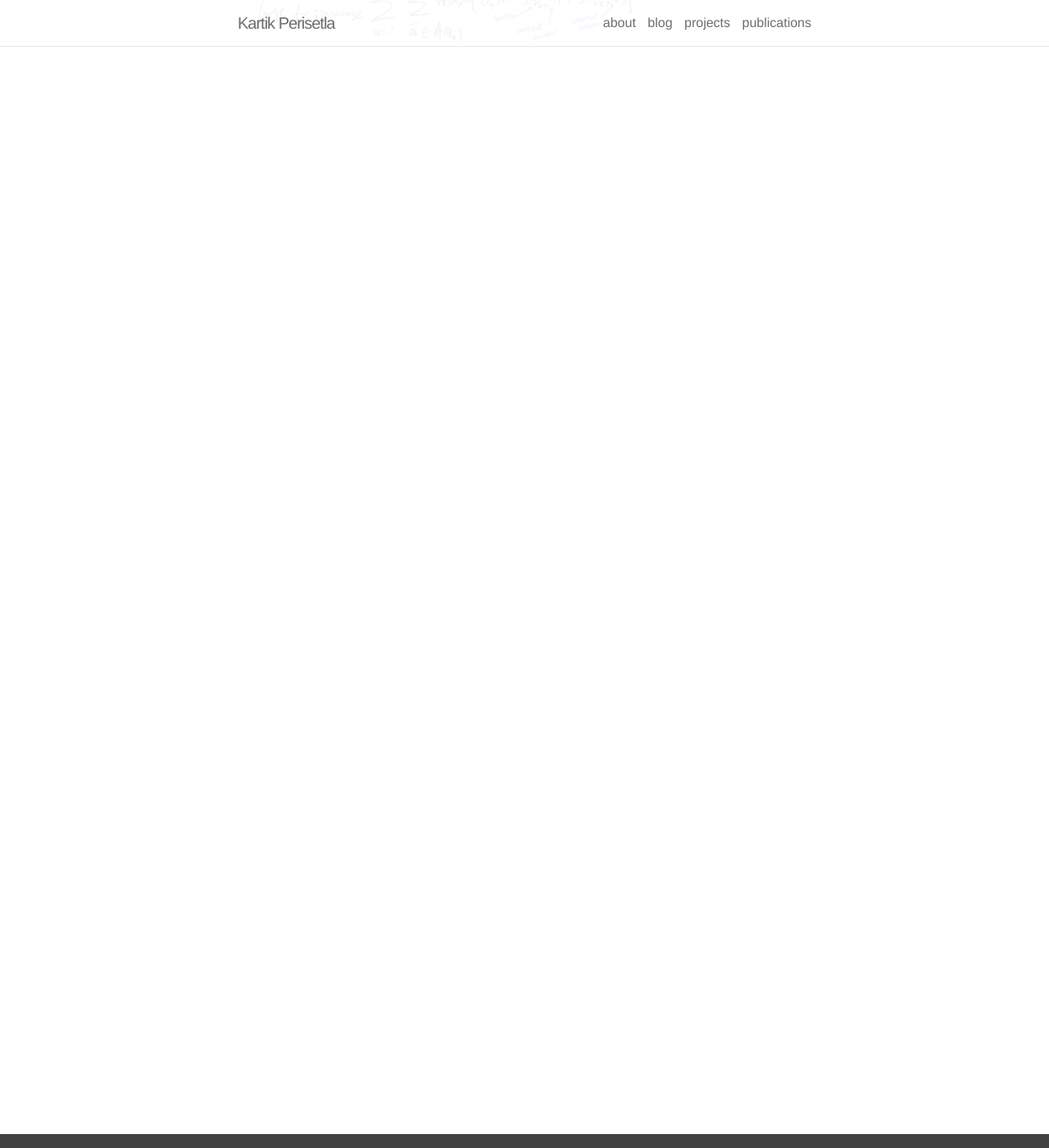
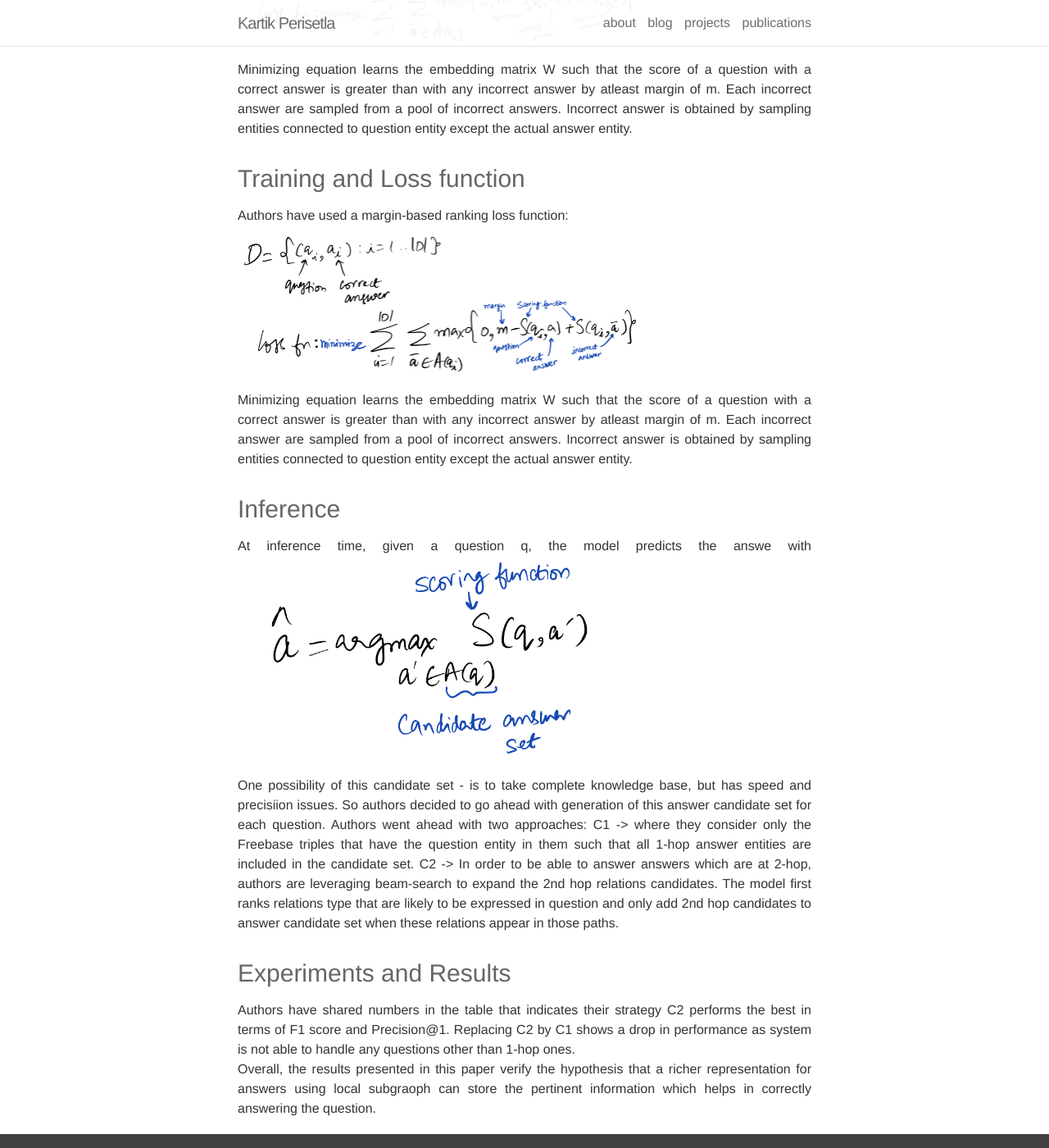
Before and after one commit to kartikperisetla/kartikperisetla.github.io, a Jekyll site: the page built from _posts/2020-03-12-question.answering.subgraph.embeddings.markdown, in a window 1280 px wide and 1400 px high, scrolled down 4871 px. Shown: the whole window at 82% size. Built offline with Jekyll 4.4.1, drawn with Linux system fonts in a browser that asks for light colours; nearby versions of some CDN libraries.

Commit message:
adding loss and experiment reuslts

```diff
--- a/_posts/2020-03-12-question.answering.subgraph.embeddings.markdown
+++ b/_posts/2020-03-12-question.answering.subgraph.embeddings.markdown
@@ -120,4 +120,30 @@ description: An approach on how to use question embedding and knowledge subgraph
     Authors have used a margin-based ranking loss function:
     <br/>
     <img width="500px" src="{{ site.baseurl }}/assets/img/blog/loss-fn.png"><br />
+    Minimizing equation learns the embedding matrix W such that the score of a question with a correct answer is greater than with any incorrect answer by atleast margin of m. Each incorrect answer are sampled from a pool of incorrect answers. Incorrect answer is obtained by sampling entities connected to question entity except the actual answer entity.
 </p>
+
+<h3>Training and Loss function</h3>
+<p align="justify">
+    Authors have used a margin-based ranking loss function:
+    <br/>
+    <img width="500px" src="{{ site.baseurl }}/assets/img/blog/loss-fn.png"><br />
+    Minimizing equation learns the embedding matrix W such that the score of a question with a correct answer is greater than with any incorrect answer by atleast margin of m. Each incorrect answer are sampled from a pool of incorrect answers. Incorrect answer is obtained by sampling entities connected to question entity except the actual answer entity.
+</p>
+<h3>Inference</h3>
+<p align="justify">
+    At inference time, given a question q, the model predicts the answe with
+    <img width="500px" src="{{ site.baseurl }}/assets/img/blog/argmax.png"><br />
+    One possibility of this candidate set - is to take complete knowledge base, but has speed and precisiion issues. So authors decided to go ahead with generation of this answer candidate set for each question.
+
+    Authors went ahead with two approaches: C1 -> where they consider only the Freebase triples that have the question entity in them such that all 1-hop answer entities are included in the candidate set.
+
+    C2 -> In order to be able to answer answers which are at 2-hop, authors are leveraging beam-search to expand the 2nd hop relations candidates. The model first ranks relations type that are likely to be expressed in question and only add 2nd hop candidates to answer candidate set when these relations appear in those paths.
+</p>
+
+<h3>Experiments and Results</h3>
+<p align="justify">
+Authors have shared numbers in the table that indicates their strategy C2 performs the best in terms of F1 score and Precision@1. Replacing C2 by C1 shows a drop in performance as system is not able to handle any questions other than 1-hop ones.
+<br/>
+Overall, the results presented in this paper verify the hypothesis that a richer representation for answers using local subgraoph can store the pertinent information which helps in correctly answering the question.
+</p>
```
Also changed, not shown: assets/img/blog/argmax.png (added).
